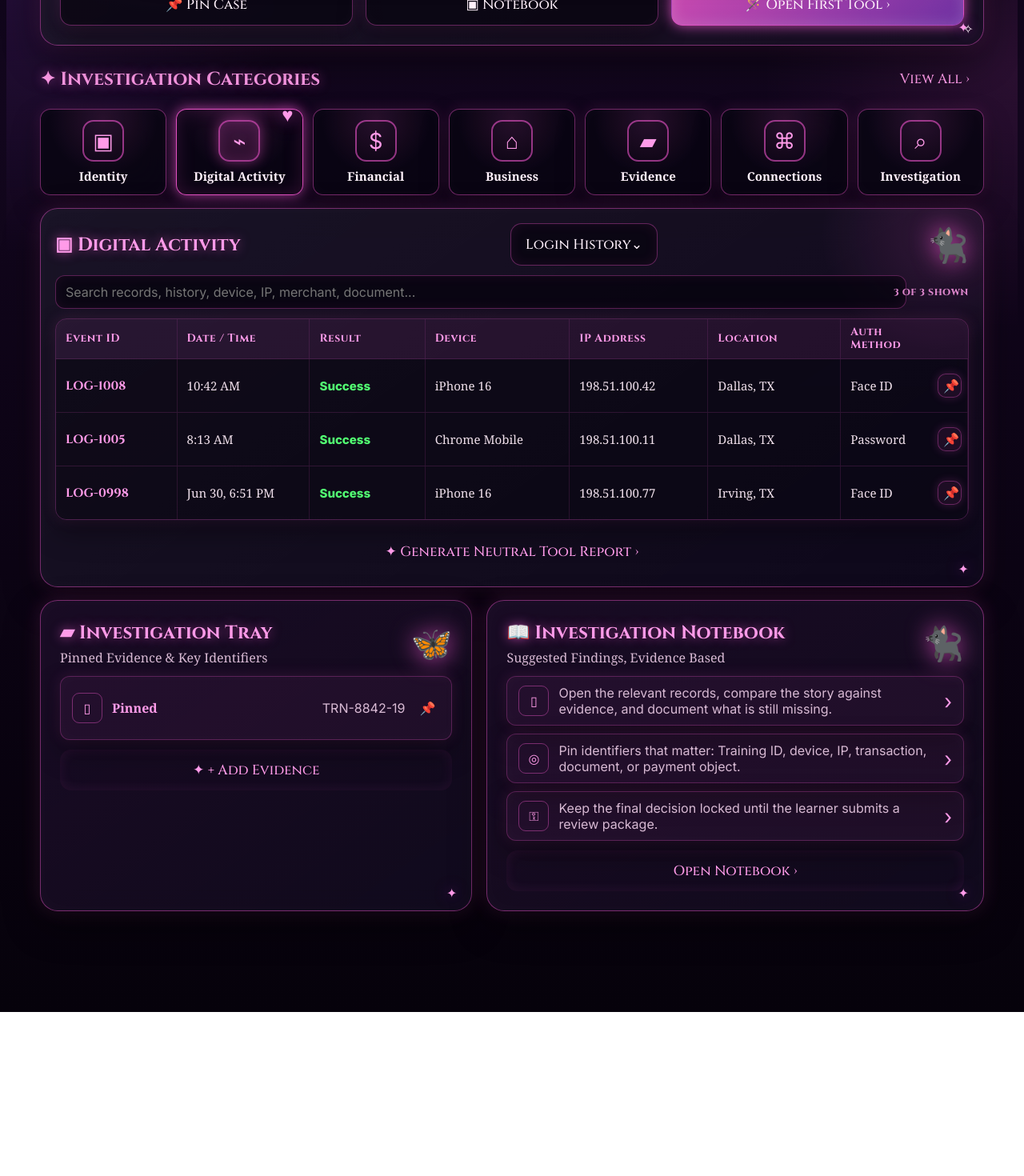
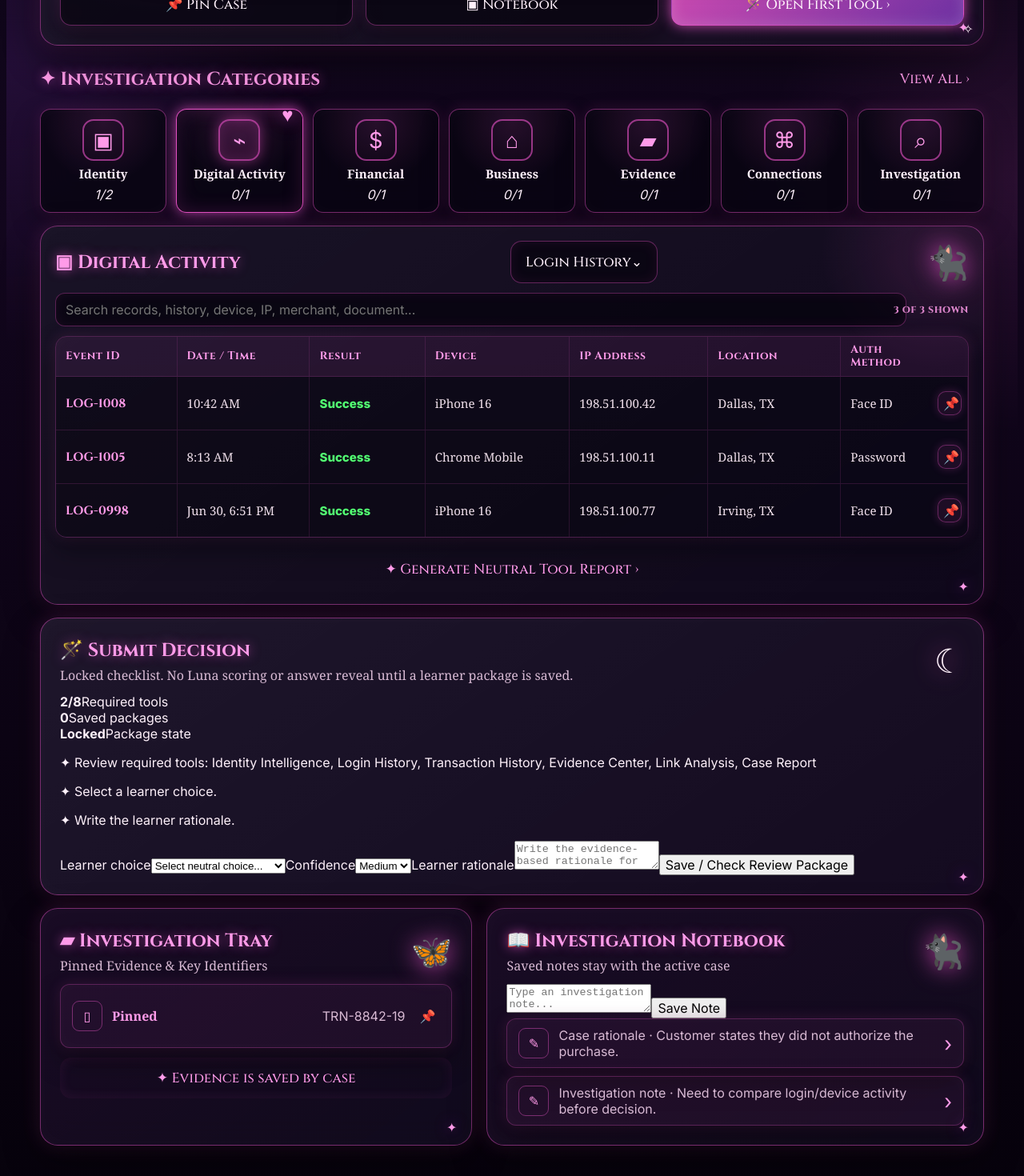
Before and after one commit to iamre2024-debug/fraud-Academy-v1, a React (Vite) app: page / in a window 1280 px wide. Shown: the part 830-2300 px from the top of the page at 80% size. Before the commit the page ends 2095 px from the top, so only its background shows below. Built offline with nearby package versions, Linux system fonts and the light colour scheme.

Commit message:
Persist visual workspace state and reconnect submit decision

```diff
--- a/src/VisualWorkspace.jsx
+++ b/src/VisualWorkspace.jsx
@@ -1,34 +1,74 @@
-import { useMemo, useState } from 'react';
+import { useEffect, useMemo, useState } from 'react';
 import { trainingCases } from './data/cases.js';
 import { financialRecordsByCase } from './data/financialRecords.js';
 import { businessRecordsByCase } from './data/businessRecords.js';
 import { evidenceRecordsByCase } from './data/evidenceRecords.js';
+import { buildReviewPackage, getReviewPackageStatus, reviewChoices } from './data/reviewPackage.js';
+
+const AGENT_ID = 'AGT-TRAIN-001';
+const defaultDecisionDraft = { choice: '', confidence: 'Medium', reason: '' };
 
 const categories = [
-  { key: 'identity', label: 'Identity', icon: '▣', tool: 'Customer 360' },
-  { key: 'digital', label: 'Digital Activity', icon: '⌁', tool: 'Login History' },
-  { key: 'financial', label: 'Financial', icon: '$', tool: 'Transaction History' },
-  { key: 'business', label: 'Business', icon: '⌂', tool: 'Business 360' },
-  { key: 'evidence', label: 'Evidence', icon: '▰', tool: 'Evidence Center' },
-  { key: 'connections', label: 'Connections', icon: '⌘', tool: 'Link Analysis' },
-  { key: 'investigation', label: 'Investigation', icon: '⌕', tool: 'Case Report' },
+  { key: 'identity', label: 'Identity', icon: '▣', tool: 'Customer 360', reviewTools: ['Customer 360', 'Identity Intelligence'] },
+  { key: 'digital', label: 'Digital Activity', icon: '⌁', tool: 'Login History', reviewTools: ['Login History'] },
+  { key: 'financial', label: 'Financial', icon: '$', tool: 'Transaction History', reviewTools: ['Transaction History'] },
+  { key: 'business', label: 'Business', icon: '⌂', tool: 'Business 360', reviewTools: ['Business 360'] },
+  { key: 'evidence', label: 'Evidence', icon: '▰', tool: 'Evidence Center', reviewTools: ['Evidence Center'] },
+  { key: 'connections', label: 'Connections', icon: '⌘', tool: 'Link Analysis', reviewTools: ['Link Analysis'] },
+  { key: 'investigation', label: 'Investigation', icon: '⌕', tool: 'Case Report', reviewTools: ['Case Report'] },
 ];
 
-const defaultNotes = [
-  { icon: '▯', text: 'Open the relevant records, compare the story against evidence, and document what is still missing.' },
-  { icon: '◎', text: 'Pin identifiers that matter: Training ID, device, IP, transaction, document, or payment object.' },
-  { icon: '⚿', text: 'Keep the final decision locked until the learner submits a review package.' },
-];
+const defaultNotesByCase = {
+  'FA-ATO-24018': ['Case rationale · Customer states they did not authorize the purchase.', 'Investigation note · Need to compare login/device activity before decision.'],
+  'FA-CB-24007': ['Investigation note · Opened billing dispute workspace. Review customer allegation and merchant records.'],
+  'FA-CR-24003': ['Investigation note · Opened credit review workspace. Review system alert and payment verification records.'],
+};
+
+const defaultCompletedTools = {
+  'FA-ATO-24018': ['Case Summary', 'Customer 360'],
+  'FA-CB-24007': ['Case Summary'],
+  'FA-CR-24003': ['Case Summary'],
+};
+
+function readStorage(key, fallback) {
+  if (typeof window === 'undefined') return fallback;
+  try {
+    const saved = window.localStorage.getItem(key);
+    return saved ? JSON.parse(saved) : fallback;
+  } catch {
+    return fallback;
+  }
+}
+
+function writeStorage(key, value) {
+  if (typeof window === 'undefined') return;
+  window.localStorage.setItem(key, JSON.stringify(value));
+}
+
+function defaultTrayFor(caseId) {
+  const trainingCase = trainingCases.find((item) => item.id === caseId) ?? trainingCases[0];
+  return [trainingCase.trainingId];
+}
 
 export default function VisualWorkspace() {
   const [activeCaseId, setActiveCaseId] = useState(trainingCases[0].id);
   const [activeCategory, setActiveCategory] = useState('digital');
   const [query, setQuery] = useState('');
-  const [tray, setTray] = useState([trainingCases[0].trainingId]);
-  const [notes, setNotes] = useState(defaultNotes);
+  const [noteDraft, setNoteDraft] = useState('');
+  const [trayByCase, setTrayByCase] = useState(() => readStorage('fraud-academy-visual-tray-v1', {}));
+  const [notesByCase, setNotesByCase] = useState(() => readStorage('fraud-academy-notes-v1', defaultNotesByCase));
+  const [completedToolsByCase, setCompletedToolsByCase] = useState(() => readStorage('fraud-academy-completed-tools-v1', defaultCompletedTools));
+  const [decisionDraftsByCase, setDecisionDraftsByCase] = useState(() => readStorage('fraud-academy-decision-drafts-v1', {}));
+  const [reviewPackagesByCase, setReviewPackagesByCase] = useState(() => readStorage('fraud-academy-review-packages-v1', {}));
 
   const activeCase = useMemo(() => trainingCases.find((item) => item.id === activeCaseId) ?? trainingCases[0], [activeCaseId]);
   const activeCategoryConfig = useMemo(() => categories.find((item) => item.key === activeCategory) ?? categories[1], [activeCategory]);
+  const tray = trayByCase[activeCase.id] ?? defaultTrayFor(activeCase.id);
+  const notes = notesByCase[activeCase.id] ?? defaultNotesByCase[activeCase.id] ?? [`Investigation note · Opened ${activeCase.id} workspace.`];
+  const currentCompleted = completedToolsByCase[activeCase.id] ?? ['Case Summary'];
+  const decisionDraft = decisionDraftsByCase[activeCase.id] ?? defaultDecisionDraft;
+  const reviewPackages = reviewPackagesByCase[activeCase.id] ?? [];
+  const packageStatus = useMemo(() => getReviewPackageStatus({ completedTools: currentCompleted, tray, notes, draft: decisionDraft }), [currentCompleted, tray, notes, decisionDraft]);
   const records = useMemo(() => buildToolRows(activeCategory, activeCase), [activeCategory, activeCase]);
   const filteredRows = useMemo(() => {
     const clean = query.trim().toLowerCase();
@@ -36,19 +76,87 @@ export default function VisualWorkspace() {
     return records.rows.filter((row) => row.values.some((value) => String(value).toLowerCase().includes(clean)) || row.detail.toLowerCase().includes(clean));
   }, [records.rows, query]);
 
+  useEffect(() => writeStorage('fraud-academy-visual-tray-v1', trayByCase), [trayByCase]);
+  useEffect(() => writeStorage('fraud-academy-notes-v1', notesByCase), [notesByCase]);
+  useEffect(() => writeStorage('fraud-academy-completed-tools-v1', completedToolsByCase), [completedToolsByCase]);
+  useEffect(() => writeStorage('fraud-academy-decision-drafts-v1', decisionDraftsByCase), [decisionDraftsByCase]);
+  useEffect(() => writeStorage('fraud-academy-review-packages-v1', reviewPackagesByCase), [reviewPackagesByCase]);
+
   function openCase(caseId) {
-    const nextCase = trainingCases.find((item) => item.id === caseId) ?? trainingCases[0];
-    setActiveCaseId(nextCase.id);
+    setActiveCaseId(caseId);
     setActiveCategory('digital');
     setQuery('');
-    setTray([nextCase.trainingId]);
-    setNotes(defaultNotes);
+    setNoteDraft('');
+    setTrayByCase((current) => current[caseId] ? current : { ...current, [caseId]: defaultTrayFor(caseId) });
+    setNotesByCase((current) => current[caseId] ? current : { ...current, [caseId]: [`Investigation note · Opened ${caseId} workspace. Review the allegation before deciding next steps.`] });
+    setCompletedToolsByCase((current) => current[caseId] ? current : { ...current, [caseId]: ['Case Summary'] });
+  }
+
+  function saveNote(text, type = 'Investigation note') {
+    const clean = text.trim();
+    if (!clean) return;
+    const timestamp = new Date().toLocaleString([], { month: 'short', day: 'numeric', hour: '2-digit', minute: '2-digit' });
+    const caseLine = `${timestamp} · ${type} · ${clean}`;
+    setNotesByCase((current) => ({ ...current, [activeCase.id]: [caseLine, ...(current[activeCase.id] ?? [])] }));
   }
 
   function pinEvidence(value, label = 'Pinned object') {
     if (!value) return;
-    setTray((current) => current.includes(value) ? current : [...current, value]);
-    setNotes((current) => [{ icon: '📌', text: `${label} pinned: ${value}` }, ...current]);
+    setTrayByCase((current) => {
+      const caseTray = current[activeCase.id] ?? defaultTrayFor(activeCase.id);
+      return caseTray.includes(value) ? current : { ...current, [activeCase.id]: [...caseTray, value] };
+    });
+    saveNote(`${label} pinned: ${value}`, 'Evidence note');
+  }
+
+  function markReviewed(categoryConfig = activeCategoryConfig) {
+    setCompletedToolsByCase((current) => {
+      const caseTools = current[activeCase.id] ?? ['Case Summary'];
+      const nextTools = [...new Set([...caseTools, ...categoryConfig.reviewTools])];
+      return { ...current, [activeCase.id]: nextTools };
+    });
+    saveNote(`${categoryConfig.tool}: reviewed and neutral report generated.`, 'Tool review');
+  }
+
+  function updateDecisionDraft(field, value) {
+    setDecisionDraftsByCase((current) => ({
+      ...current,
+      [activeCase.id]: { ...(current[activeCase.id] ?? defaultDecisionDraft), [field]: value },
+    }));
+  }
+
+  function submitManualNote(event) {
+    event.preventDefault();
+    saveNote(noteDraft, 'Investigation note');
+    setNoteDraft('');
+  }
+
+  function submitReviewPackage(event) {
+    event.preventDefault();
+    const draft = decisionDraftsByCase[activeCase.id] ?? defaultDecisionDraft;
+    const status = getReviewPackageStatus({ completedTools: currentCompleted, tray, notes, draft });
+
+    if (!status.ready) {
+      saveNote(`Submit Decision checklist checked. ${status.messages[0]}`, 'Decision checklist');
+      return;
+    }
+
+    const reviewPackage = buildReviewPackage({
+      caseId: activeCase.id,
+      agentId: AGENT_ID,
+      draft,
+      completedTools: currentCompleted,
+      tray,
+      notes,
+      packageStatus: status,
+    });
+
+    setReviewPackagesByCase((current) => ({ ...current, [activeCase.id]: [reviewPackage, ...(current[activeCase.id] ?? [])] }));
+    setCompletedToolsByCase((current) => {
+      const caseTools = current[activeCase.id] ?? ['Case Summary'];
+      return { ...current, [activeCase.id]: [...new Set([...caseTools, 'Submit Decision'])] };
+    });
+    saveNote('Submit Decision: learner review package saved. Post-submission debrief can unlock from saved package state.', 'Decision package');
   }
 
   return (
@@ -57,7 +165,7 @@ export default function VisualWorkspace() {
         <VisualHero />
         <CaseInfoBar activeCase={activeCase} activeCaseId={activeCaseId} openCase={openCase} />
         <CaseSummaryCard activeCase={activeCase} pinEvidence={pinEvidence} setActiveCategory={setActiveCategory} />
-        <InvestigationCategories activeCategory={activeCategory} setActiveCategory={setActiveCategory} />
+        <InvestigationCategories activeCategory={activeCategory} setActiveCategory={setActiveCategory} completedTools={currentCompleted} />
         <EvidencePanel
           activeCategoryConfig={activeCategoryConfig}
           records={records}
@@ -65,8 +173,17 @@ export default function VisualWorkspace() {
           query={query}
           setQuery={setQuery}
           pinEvidence={pinEvidence}
+          markReviewed={markReviewed}
         />
-        <BottomInvestigationGrid tray={tray} notes={notes} pinEvidence={pinEvidence} />
+        <SubmitDecisionPanel
+          activeCase={activeCase}
+          decisionDraft={decisionDraft}
+          updateDecisionDraft={updateDecisionDraft}
+          packageStatus={packageStatus}
+          reviewPackages={reviewPackages}
+          submitReviewPackage={submitReviewPackage}
+        />
+        <BottomInvestigationGrid tray={tray} notes={notes} noteDraft={noteDraft} setNoteDraft={setNoteDraft} submitManualNote={submitManualNote} pinEvidence={pinEvidence} />
         <VisualBottomNav />
       </section>
     </main>
@@ -126,24 +243,29 @@ function CaseSummaryCard({ activeCase, pinEvidence, setActiveCategory }) {
   );
 }
 
-function InvestigationCategories({ activeCategory, setActiveCategory }) {
+function InvestigationCategories({ activeCategory, setActiveCategory, completedTools }) {
   return (
     <section className="visual-categories" aria-label="Investigation categories">
       <div className="visual-section-heading"><h2>✦ Investigation Categories</h2><button>View All ›</button></div>
       <div className="visual-category-row">
-        {categories.map((item) => (
-          <button key={item.key} className={activeCategory === item.key ? 'active' : ''} onClick={() => setActiveCategory(item.key)}>
-            <span>{item.icon}</span>
-            <strong>{item.label}</strong>
-            {activeCategory === item.key && <i>♥</i>}
-          </button>
-        ))}
+        {categories.map((item) => {
+          const reviewedCount = item.reviewTools.filter((tool) => completedTools.includes(tool)).length;
+          const isReviewed = reviewedCount === item.reviewTools.length;
+          return (
+            <button key={item.key} className={`${activeCategory === item.key ? 'active' : ''} ${isReviewed ? 'reviewed' : ''}`} onClick={() => setActiveCategory(item.key)}>
+              <span>{item.icon}</span>
+              <strong>{item.label}</strong>
+              <em>{reviewedCount}/{item.reviewTools.length}</em>
+              {activeCategory === item.key && <i>♥</i>}
+            </button>
+          );
+        })}
       </div>
     </section>
   );
 }
 
-function EvidencePanel({ activeCategoryConfig, records, rows, query, setQuery, pinEvidence }) {
+function EvidencePanel({ activeCategoryConfig, records, rows, query, setQuery, pinEvidence, markReviewed }) {
   return (
     <section className="ornate-card activity-panel">
       <div className="activity-heading">
@@ -161,7 +283,7 @@ function EvidencePanel({ activeCategoryConfig, records, rows, query, setQuery, p
         </div>
         {rows.map((row) => <ActivityRow key={row.id} row={row} pinEvidence={pinEvidence} />)}
       </div>
-      <button className="view-full-button">✦ Generate Neutral Tool Report ›</button>
+      <button className="view-full-button" onClick={() => markReviewed(activeCategoryConfig)}>✦ Generate Neutral Tool Report ›</button>
     </section>
   );
 }
@@ -177,22 +299,69 @@ function ActivityRow({ row, pinEvidence }) {
   );
 }
 
+function SubmitDecisionPanel({ activeCase, decisionDraft, updateDecisionDraft, packageStatus, reviewPackages, submitReviewPackage }) {
+  return (
+    <section className="ornate-card submit-decision-panel">
+      <div className="card-title-row">
+        <div>
+          <h2>🪄 Submit Decision</h2>
+          <p>Locked checklist. No Luna scoring or answer reveal until a learner package is saved.</p>
+        </div>
+        <span>☾</span>
+      </div>
+      <div className="decision-status-grid">
+        <div><strong>{packageStatus.reviewedRequired}/{packageStatus.totalRequired}</strong><span>Required tools</span></div>
+        <div><strong>{reviewPackages.length}</strong><span>Saved packages</span></div>
+        <div><strong>{packageStatus.ready ? 'Ready' : 'Locked'}</strong><span>Package state</span></div>
+      </div>
+      <div className="decision-checklist">
+        {packageStatus.messages.map((message) => <p key={message}>✦ {message}</p>)}
+      </div>
+      <form className="decision-form" onSubmit={submitReviewPackage}>
+        <label>
+          Learner choice
+          <select value={decisionDraft.choice} onChange={(event) => updateDecisionDraft('choice', event.target.value)}>
+            <option value="">Select neutral choice...</option>
+            {reviewChoices.map((choice) => <option key={choice} value={choice}>{choice}</option>)}
+          </select>
+        </label>
+        <label>
+          Confidence
+          <select value={decisionDraft.confidence} onChange={(event) => updateDecisionDraft('confidence', event.target.value)}>
+            <option>Low</option>
+            <option>Medium</option>
+            <option>High</option>
+          </select>
+        </label>
+        <label className="decision-rationale">
+          Learner rationale
+          <textarea value={decisionDraft.reason} onChange={(event) => updateDecisionDraft('reason', event.target.value)} placeholder={`Write the evidence-based rationale for ${activeCase.id}.`} />
+        </label>
+        <button className="primary-action" type="submit">Save / Check Review Package</button>
+      </form>
+    </section>
+  );
+}
+
 function formatLines(value) {
   return String(value).split('\n').map((line) => <small key={line}>{line}</small>);
 }
 
-function BottomInvestigationGrid({ tray, notes, pinEvidence }) {
+function BottomInvestigationGrid({ tray, notes, noteDraft, setNoteDraft, submitManualNote, pinEvidence }) {
   return (
     <section className="bottom-investigation-grid">
       <div className="ornate-card tray-card">
         <div className="card-title-row"><div><h2>▰ Investigation Tray</h2><p>Pinned Evidence & Key Identifiers</p></div><span>🦋</span></div>
         <div className="tray-list">{tray.map((value, index) => <div key={`${value}-${index}`}><span>▯</span><strong>Pinned</strong><em>{value}</em><button onClick={() => pinEvidence(value, 'Tray item')}>📌</button></div>)}</div>
-        <button className="add-evidence">✦ + Add Evidence</button>
+        <button className="add-evidence">✦ Evidence is saved by case</button>
       </div>
       <div className="ornate-card notebook-card">
-        <div className="card-title-row"><div><h2>📖 Investigation Notebook</h2><p>Suggested Findings, Evidence Based</p></div><span>🐈‍⬛</span></div>
-        <div className="notebook-list">{notes.map((item, index) => <button key={`${item.text}-${index}`}><span>{item.icon}</span><p>{item.text}</p><em>›</em></button>)}</div>
-        <button className="add-evidence">Open Notebook ›</button>
+        <div className="card-title-row"><div><h2>📖 Investigation Notebook</h2><p>Saved notes stay with the active case</p></div><span>🐈‍⬛</span></div>
+        <form className="notebook-compose" onSubmit={submitManualNote}>
+          <textarea value={noteDraft} onChange={(event) => setNoteDraft(event.target.value)} placeholder="Type an investigation note..." />
+          <button type="submit">Save Note</button>
+        </form>
+        <div className="notebook-list">{notes.map((item, index) => <button key={`${item}-${index}`}><span>✎</span><p>{item}</p><em>›</em></button>)}</div>
       </div>
     </section>
   );
@@ -239,7 +408,7 @@ function buildToolRows(category, activeCase) {
   if (category === 'evidence') {
     return {
       columns: ['Record ID', 'Status', 'Document', 'Detail', 'Case', 'Object', 'Action'],
-      rows: evidence.evidence.map((record) => makeRow(record.id, [record.id, record.status, record.name, record.detail, activeCase.id, 'Evidence packet', 'Pin'], record.id, 'Evidence')),
+      rows: evidence.evidence.map((record) => makeRow(record.id, [record.id, record.status, record.name, record.detail ?? record.summary ?? record.preview ?? 'Evidence detail available', activeCase.id, record.linkedObject ?? 'Evidence packet', 'Pin'], record.id, 'Evidence')),
     };
   }
 
```
